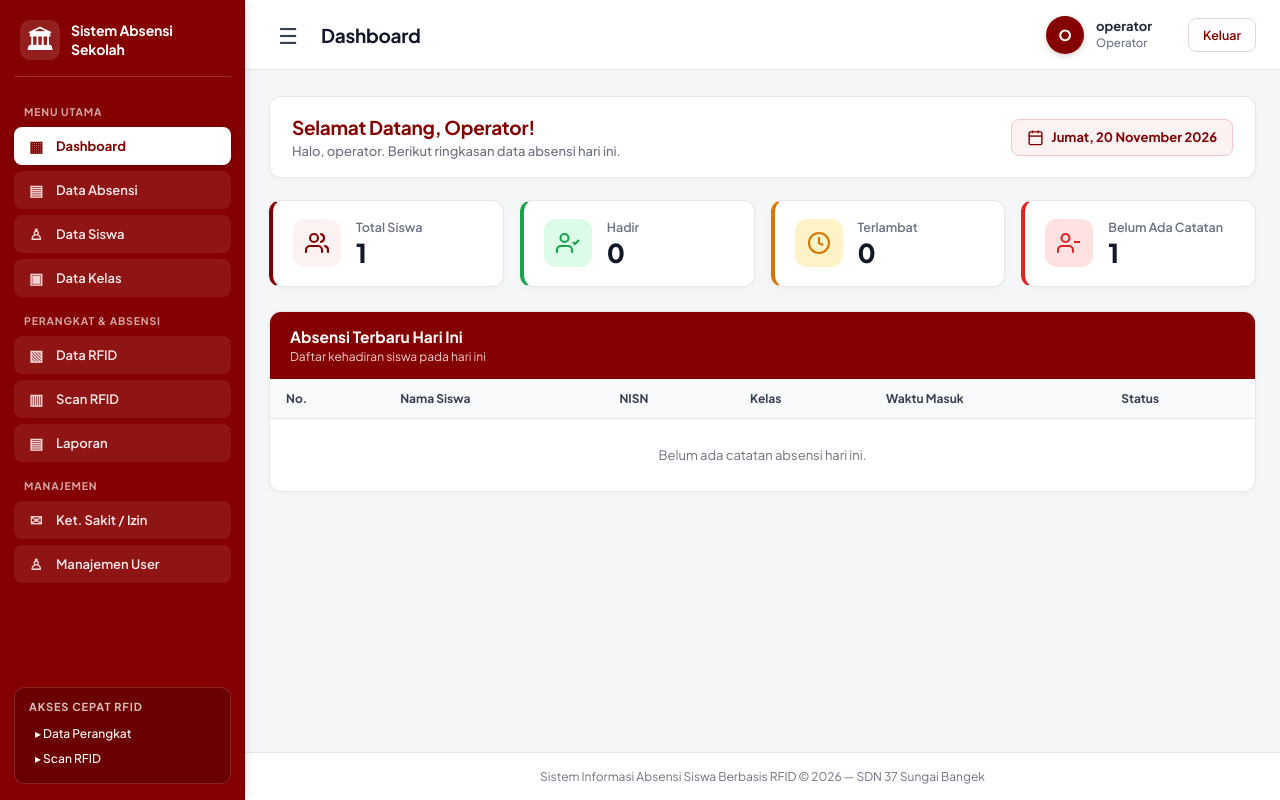
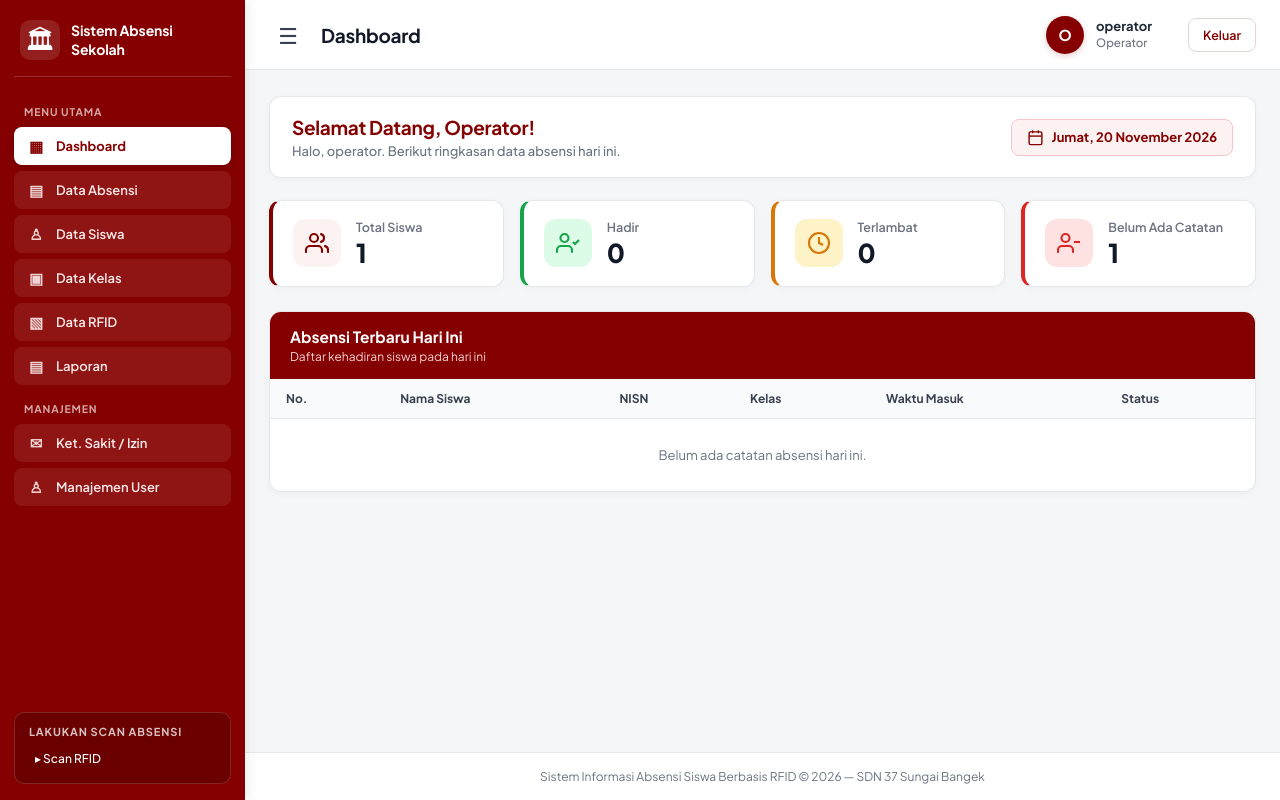
Before and after one commit to adrichanilham/absensi_rfid, a Laravel app: page /dashboard in a window 1280 px wide. Run offline with Laravel 12, Linux system fonts and the light colour scheme; a user stored in the database is signed in; data comes from the database, SQL or seed files in the repository; data that the repository does not hold is empty.

Commit message:
menyesuaikan tampilan navigasi

```diff
--- a/resources/views/layouts/app.blade.php
+++ b/resources/views/layouts/app.blade.php
@@ -589,18 +589,10 @@
 
             @if ($role === 'operator')
 
-                <div class="nav-label">Perangkat & Absensi</div>
-
                 <a class="nav-link {{ request()->routeIs('rfid.*') ? 'active' : '' }}"
                    href="{{ route('rfid.index') }}">
                     <span class="nav-icon">▧</span>
                     Data RFID
-                </a>
-
-                <a class="nav-link {{ request()->routeIs('absensi.scan') ? 'active' : '' }}"
-                   href="{{ route('absensi.scan') }}">
-                    <span class="nav-icon">▥</span>
-                    Scan RFID
                 </a>
 
             @endif
@@ -634,12 +626,7 @@
         @if ($role === 'operator')
             <div class="sidebar-bottom">
                 <div class="rfid-panel">
-                    <h3>Akses Cepat RFID</h3>
-
-                    <a href="{{ route('rfid.index') }}">
-                        ▸ Data Perangkat
-                    </a>
-
+                    <h3>LAKUKAN SCAN ABSENSI</h3>
                     <a href="{{ route('absensi.scan') }}">
                         ▸ Scan RFID
                     </a>
```
